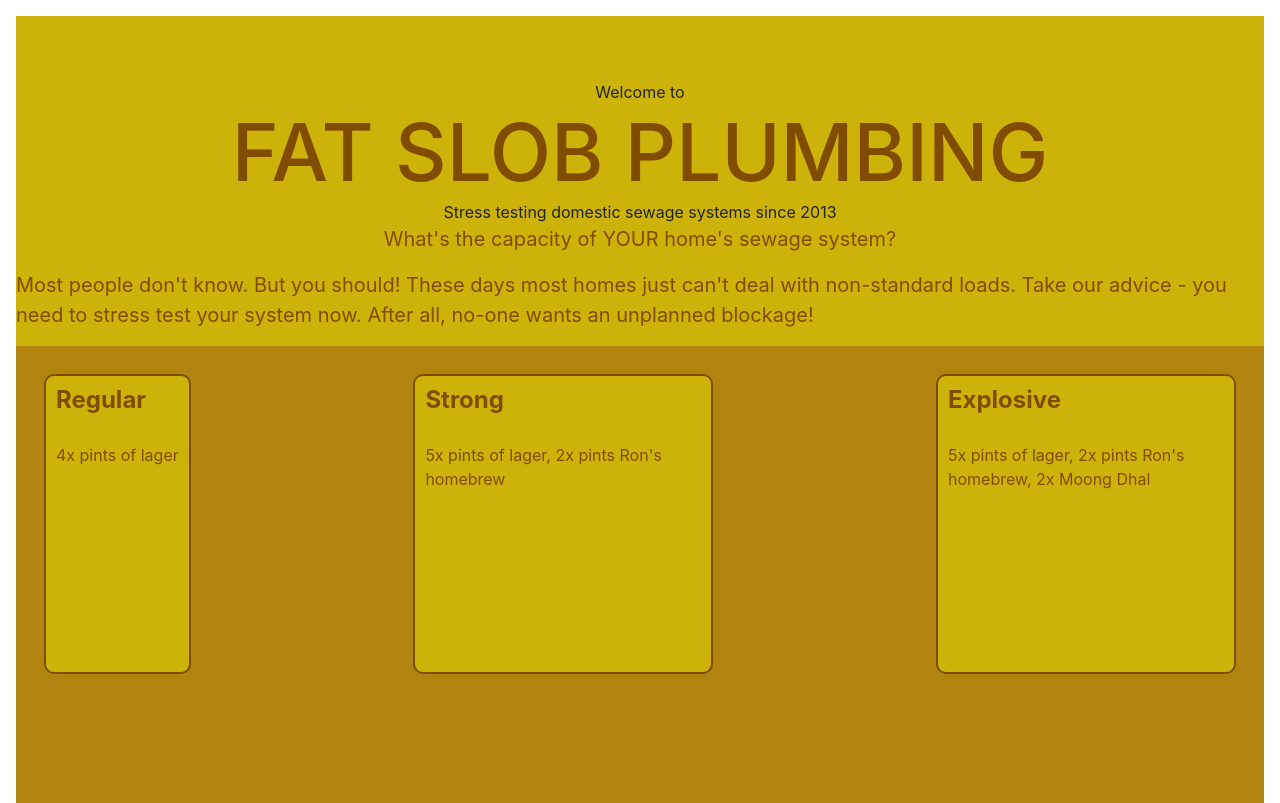
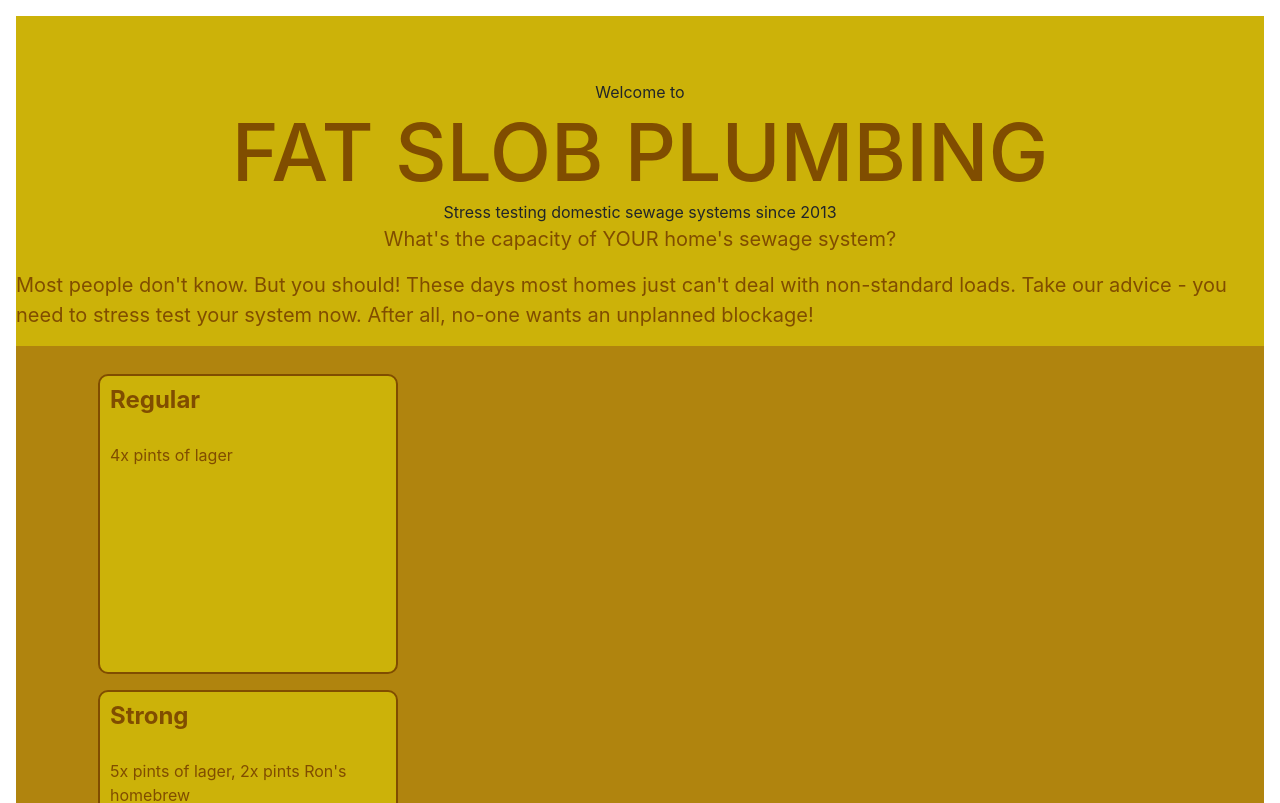
Before and after one commit to headexpanded/fat_slob_plumbing, a Next.js app: page / in a window 1280 px wide. Shown: the top 803 px of the page. Built offline with nearby package versions, Linux system fonts and the light colour scheme.

Commit message:
bootstrap div in services section

```diff
--- a/components/sections/ServicesSection.tsx
+++ b/components/sections/ServicesSection.tsx
@@ -28,9 +28,15 @@ export const ServicesSection = () => {
 <>
 {/*  extract key from serviceCards, spread the rest into card component */}
 <section className="servicesSection">
-    {serviceCards.map(({key,...other}) => {
-          return <FSPCards.ServicesCard key={key} {...other}/>
-        })}
+  <div className="container">
+    <div className="row">
+      <div className="col">
+          {serviceCards.map(({key,...other}) => {
+              return <FSPCards.ServicesCard key={key} {...other}/>
+          })}
+      </div>
+    </div>
+  </div>
 </section>
 <style jsx>{`
 .servicesSection{
```
